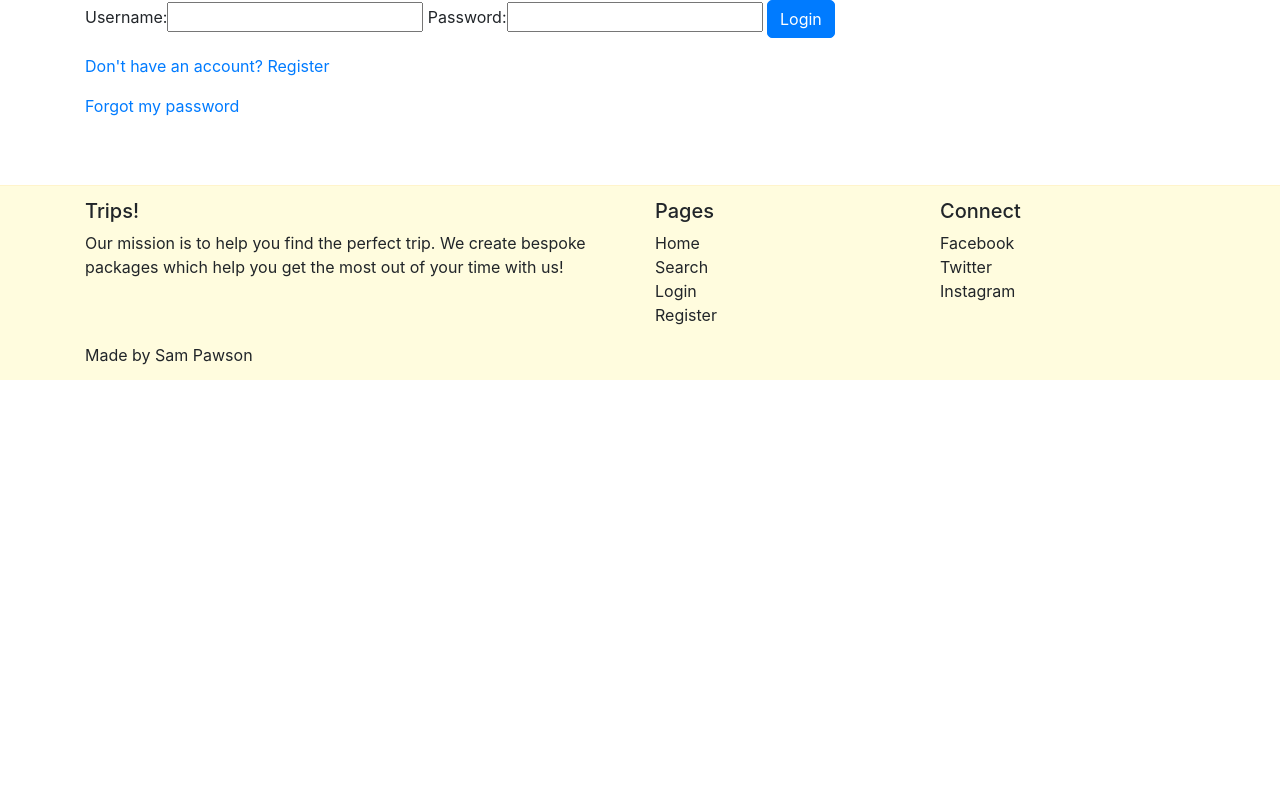
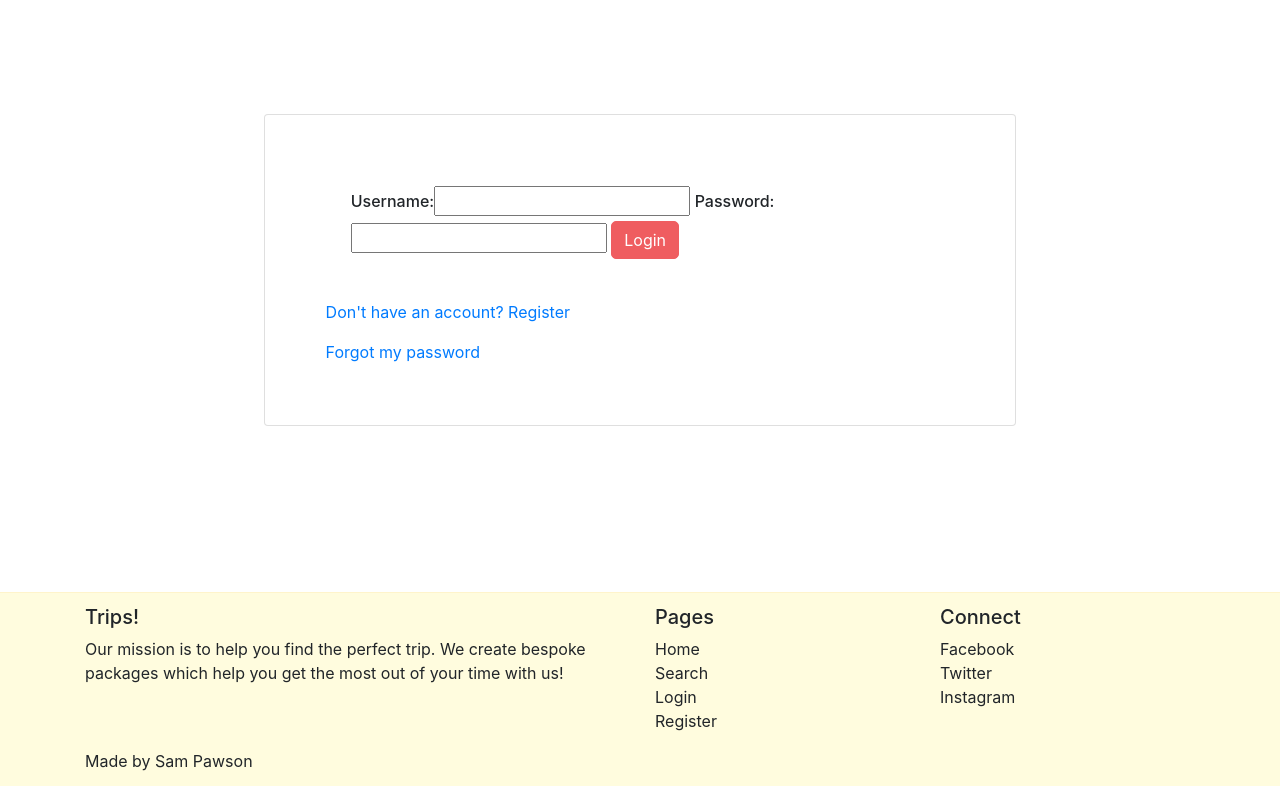
Before and after one commit to SPawson/trips-ecommerce, a Django app: page /accounts/login/ in a window 1280 px wide. Shown: the part 57-843 px from the top of the page. Before the commit the page ends 437 px from the top, so only its background shows below. Run offline with Django 3.2, Linux system fonts and the light colour scheme; some libraries are stand-ins or nearby versions.

Commit message:
Login + register pages styled

```diff
--- a/accounts/templates/login.html
+++ b/accounts/templates/login.html
@@ -4,12 +4,13 @@
 
 <div class="container">
     <div class="row">
+        <div class="card card-login">
             <div class="col-12">
-            <form method="POST" action="{% url 'login' %}" class="accountform">
+                <form method="POST" action="{% url 'login' %}" class="">
                     <fieldset class="form-group">
                         {% csrf_token %}
                         {{  login_form | as_bootstrap }}
-                    <button type="submit" class="btn btn-primary">Login</button>
+                        <button type="submit" class="btn btn-pale-pink">Login</button>
                     </fieldset>
                 </form>
                 <p><a href="{% url 'register' %}">Don't have an account? Register</a></p>
@@ -17,5 +18,6 @@
             </div>
         </div>
     </div>
+</div>
 
 {% endblock %}
--- a/accounts/templates/register.html
+++ b/accounts/templates/register.html
@@ -4,15 +4,18 @@
 
 <div class="container">
     <div class="row">
+        <div class="card card-login">
             <div class="col-12">
                 <form method="POST" action="{% url 'register' %}" class="accountform">
                     <fieldset class="form-group">
                         {% csrf_token %}
                         {{  user_form | as_bootstrap }}
-                    <button type="submit" class="btn btn-primary">Create account</button>
+                        <button type="submit" class="btn btn-pale-pink">Create account</button>
                     </fieldset>
                 </form>
             </div>
         </div>
+
+    </div>
 </div>
 {% endblock %}
--- a/static/css/style.css
+++ b/static/css/style.css
@@ -322,6 +322,14 @@
   }
 }
 
+.card-login {
+  padding: 4%;
+}
+
+.card-login form {
+  border: none;
+}
+
 .cart-btn {
   margin-bottom: 6%;
   width: 12rem;
--- a/static/sass/modules/_cards.scss
+++ b/static/sass/modules/_cards.scss
@@ -193,6 +193,14 @@
         }
     }
 
+    &-login {
+        padding: 4%;
+
+        form {
+            border: none;
+        }
+    }
+
 }
 
 .cart-btn {
```
Also changed, not shown: 1 other file. Lines whose indentation alone changed are shown as unchanged.
